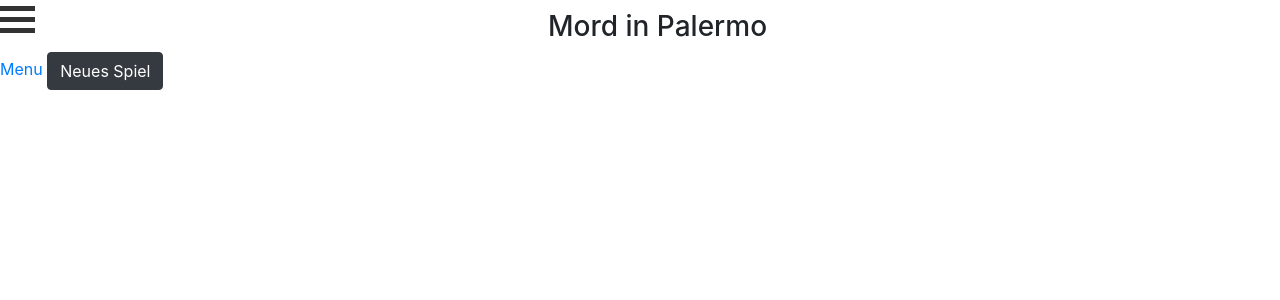
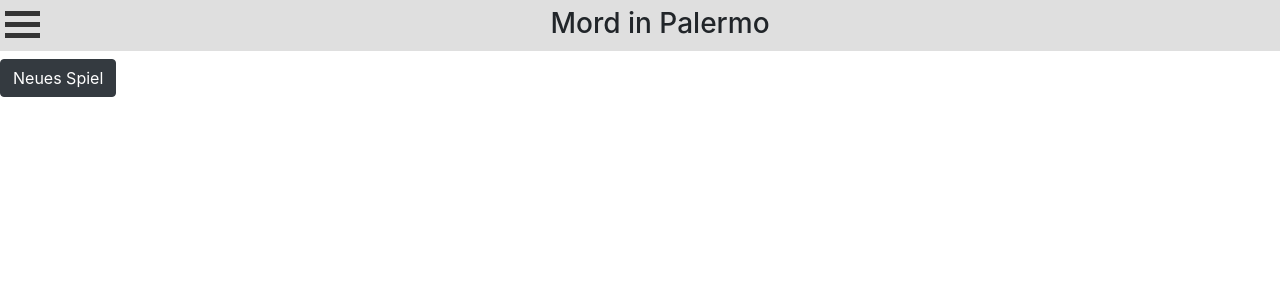
Before and after one commit to BrowserGameScriptz/palermo, a PHP site: page /palermo/ in a window 1280 px wide. Shown: the top 300 px of the page. Run offline with PHP 8.4, Linux system fonts and the light colour scheme.

Commit message:
Header added

```diff
--- a/assets/css/site.css
+++ b/assets/css/site.css
@@ -4,10 +4,12 @@ h1 {
 
 #header {
   text-align: center;
+  background-color: #dfdfdf;
 }
 
 #header h1 {
-  padding-top: 10px;
+  padding-top: 7px;
+  padding-bottom: 10px;
 }
 
 
@@ -18,6 +20,8 @@ h1 {
     display: inline-block;
     cursor: pointer;
     float: left;
+    padding-top: 5px;
+    padding-left: 5px;
 }
 
 .bar1, .bar2, .bar3 {
--- a/templates/landing.php
+++ b/templates/landing.php
@@ -12,7 +12,5 @@
     <h1>Mord in Palermo</h1>
   </div>
 
-
-  <a href="#menu">Menu</a>
   <button type="button" class="btn btn-dark">Neues Spiel</button>
 </div>
```
